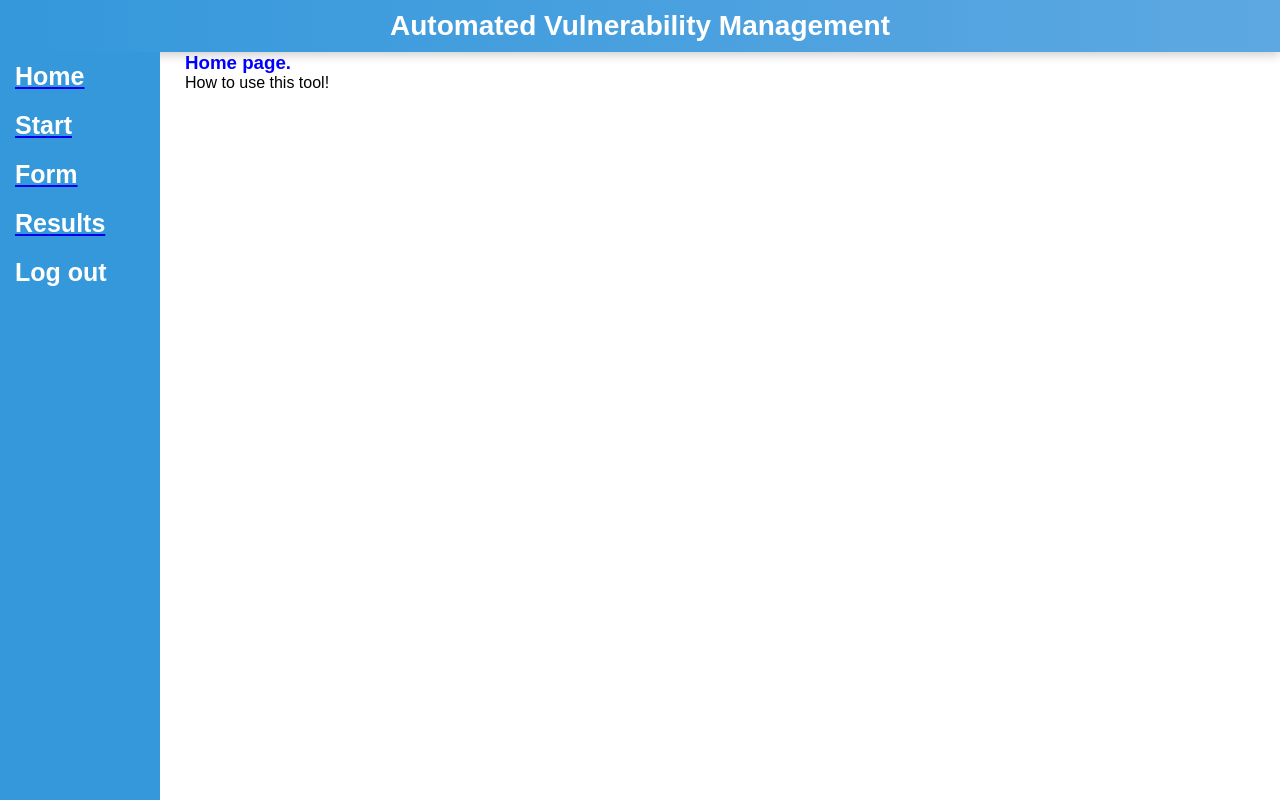
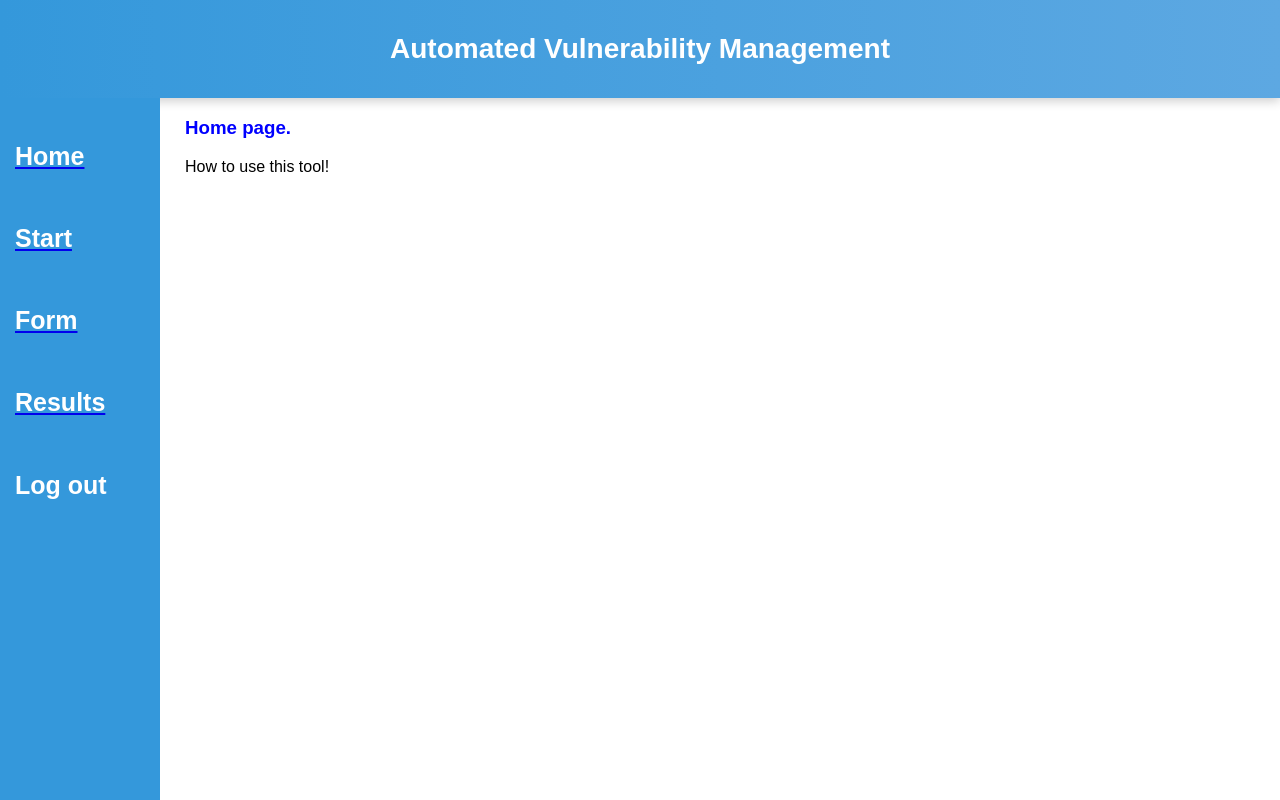
Before and after one commit to L-s-a-r-a-h/AVM, a React (Create React App) app in the folder my-app/: page / in a window 1280 px wide. Built offline with nearby package versions, Linux system fonts and the light colour scheme.

Commit message:
Update Login.css

```diff
--- a/my-app/src/component/Login.css
+++ b/my-app/src/component/Login.css
@@ -1,9 +1,3 @@
-*{
-    margin: 0;
-    padding: 0;
-    font-family: 'Poppins', sans-serif;
-    box-sizing: border-box;
-}
 
 .container{
     width: 100%;
```
